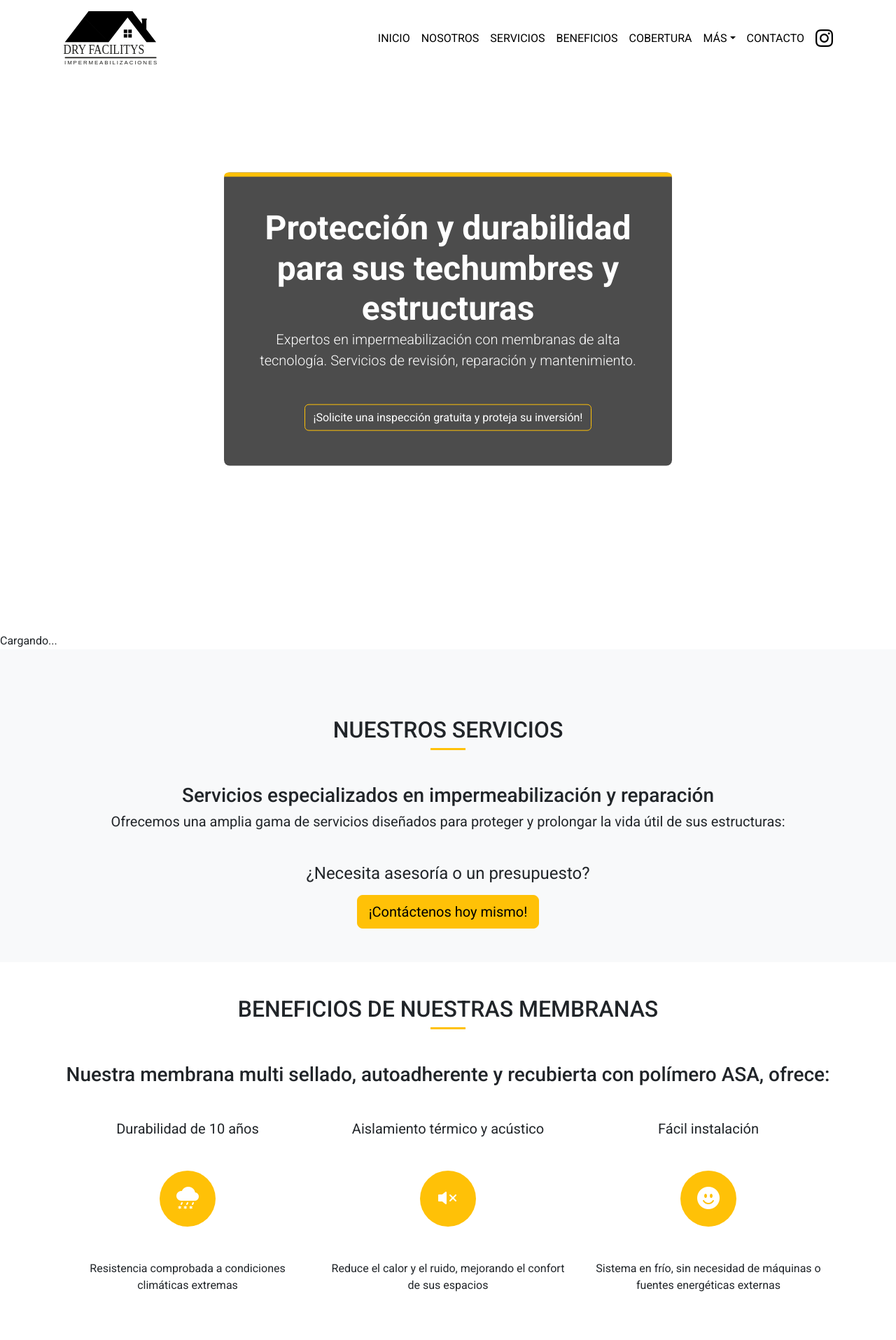
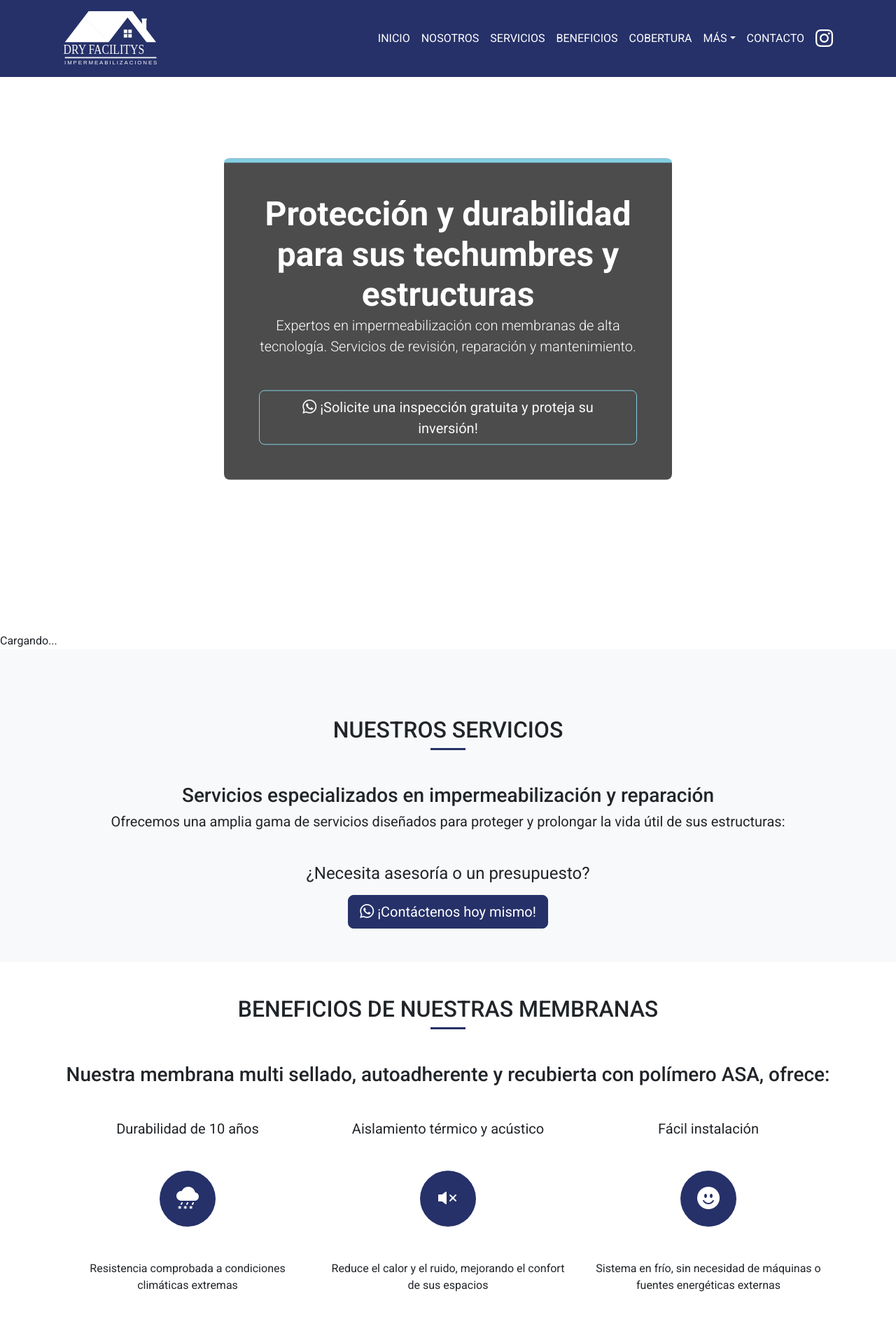
Before and after one commit to jaggerv/dryfacilitys, a React (Vite) app: page / in a window 1280 px wide. Shown: the top 1915 px of the page at 70% size. Built offline with nearby package versions, Linux system fonts and the light colour scheme; no server answers.

Commit message:
cambio de colores + icono wsp añadido

```diff
--- a/src/App.css
+++ b/src/App.css
@@ -61,7 +61,7 @@ h2 {
     transform: translateX(-50%); /* Ajusta la barra al centro */
     width: 50px; /* Ancho de la barra */
     height: 3px; /* Grosor de la barra */
-    background-color: #ffc107; /* Color verde */
+    background-color:#263169;
   }
 
 h3 {
@@ -79,7 +79,7 @@ h5 {
 }
 
 .navbar{
-    background-color: #ffffff !important;
+    background-color: #263169 !important;
 }
 
 .hero-section {
@@ -131,7 +131,7 @@ h5 {
     margin: auto;
   }
 
-  /* Barra verde en la parte superior */
+  /* Barra en la parte superior */
   .hero-content::before {
     content: "";
     position: absolute;
@@ -139,8 +139,18 @@ h5 {
     left: 0;
     width: 100%;
     height: 6px;
-    background-color: #ffc107; /* Color verde success de Bootstrap */
+    background-color: #83cee3; /* Color verde success de Bootstrap */
     border-radius: 8px 8px 0 0; /* Opcional: redondear la parte superior */
+  }
+
+  .outlineButton{
+    border-color: #83cee3;
+  }
+
+  .outlineButton:hover{
+    border-color: #83cee3;
+    background-color: #83cee3;
+    color: white;
   }
 
   /* Asegurando que el contenido esté en el cuadro */
@@ -156,24 +166,26 @@ h5 {
     display: flex;
     justify-content: center;
     align-items: center;
-    background-color: #28a745;  /* Color success */
+    background-color: #263169;  /* Color success */
     border-radius: 50%;  /* Hacemos el círculo */
     margin: 0 auto;
+    color: white;
   }
 
 /* Aseguramos que los enlaces del navbar tengan un color de texto por defecto */
 .navbar-nav .nav-link {
-    color: #000; /* Color de texto por defecto */
+    color: white; /* Color de texto por defecto */
   }
 
   /* Estilo cuando el mouse pasa sobre el enlace */
   .navbar-nav .nav-link:hover {
-    color: #ffc107 !important; /* Color verde cuando se pasa el mouse */
+
+    color: #83cee3  !important; /* Color verde cuando se pasa el mouse */
   }
 
   /* Aseguramos que el enlace activo tenga el color verde también */
   .navbar-nav .nav-link.active {
-    color:#ffc107 !important;
+    color:#83cee3  !important;
   }
 
 .serviceImg{
@@ -204,14 +216,14 @@ h5 {
   }
 
   /* Sobrescribir el color de fondo cuando el item está activo (seleccionado) */
-.nav-dropdown .dropdown-item.active {
-    background-color: #ffc107 !important; /* Verde de Bootstrap - success */
+  .nav-dropdown .dropdown-item.active {
+    background-color:#83cee3 !important; /* Verde de Bootstrap - success */
     color: white !important; /* Asegura que el texto sea blanco cuando esté activo */
   }
 
   /* Cambiar el color de fondo al pasar el mouse (hover) */
   .nav-dropdown .dropdown-item:hover {
-    background-color: #ffc107 !important; /* Verde de Bootstrap - success */
+    background-color: #bae2ec !important; /* Verde de Bootstrap - success */
     color: white !important; /* Texto blanco en el hover */
   }
 
@@ -232,7 +244,7 @@ h5 {
   .dropdown-Navbr {
     cursor: pointer;
     text-decoration: none;
-    color: black;
+    color: white;
   }
 
   .custom-image{
@@ -291,3 +303,25 @@ h5 {
   .hero-content button {
     font-size: 1.1rem;
   }
+
+  .dropdown-menu.show{
+    background-color: #83cee3;
+  }
+
+  .dryButton {
+    background-color: #263169;
+    border-color: #263169;
+  }
+
+  .dryButton:hover, .dryButton:active{
+    background-color: #83cee3;
+    border-color: #83cee3;
+  }
+
+  .iconColorContact{
+    color: #263169;
+  }
+
+  .iconColorFooter{
+    color: white;
+  }
--- a/src/components/AboutUs.jsx
+++ b/src/components/AboutUs.jsx
@@ -67,7 +67,7 @@ export default function AboutUs() {
                 </li>
               </ul>
             </Container>
-            <Button variant="warning" onClick={toggleModal} className="m-3">
+            <Button onClick={toggleModal} className="m-3 dryButton">
               Ver Videos
             </Button>
           </Col>
--- a/src/components/Benefits.jsx
+++ b/src/components/Benefits.jsx
@@ -13,22 +13,22 @@ export default function Benefits() {
                 <Row className="my-5">
                     <Col md={4}>
                         <h5 className="text-center">Durabilidad de 10 años</h5>
-                        <Figure className="bg-warning benefit-circle my-5">
-                            <i className="bi bi-cloud-sleet-fill text-white fs-2"></i>
+                        <Figure className="benefit-circle my-5">
+                            <i className="bi bi-cloud-sleet-fill fs-2"></i>
                         </Figure>
                         <p className="text-center">Resistencia comprobada a condiciones climáticas extremas</p>
                     </Col>
                     <Col md={4}>
                         <h5 className="text-center">Aislamiento térmico y acústico</h5>
-                        <Figure className="bg-warning benefit-circle my-5">
-                                <i className="bi bi-volume-mute-fill text-white fs-2"></i>
+                        <Figure className="benefit-circle my-5">
+                                <i className="bi bi-volume-mute-fill fs-2"></i>
                         </Figure>
                         <p className="text-center">Reduce el calor y el ruido, mejorando el confort de sus espacios</p>
                     </Col>
                     <Col md={4}>
                         <h5 className="text-center">Fácil instalación</h5>
-                        <Figure className="bg-warning benefit-circle my-5">
-                        <i className="bi bi-emoji-smile-fill text-white fs-2"></i>
+                        <Figure className="benefit-circle my-5">
+                        <i className="bi bi-emoji-smile-fill fs-2"></i>
                         </Figure>
                         <p className="text-center">Sistema en frío, sin necesidad de máquinas o fuentes energéticas externas</p>
                     </Col>
@@ -37,15 +37,15 @@ export default function Benefits() {
                     <Col md={2}></Col>
                     <Col md={4}>
                             <h5 className="text-center">Resistencia a los rayos UV</h5>
-                            <Figure className="bg-warning benefit-circle my-5">
-                                <i className="bi bi-sun-fill text-white fs-2"></i>
+                            <Figure className="benefit-circle my-5">
+                                <i className="bi bi-sun-fill fs-2"></i>
                             </Figure>
                             <p className="text-center">Mantiene su color y propiedades incluso bajo exposición solar prolongada</p>
                     </Col>
                     <Col md={4} sm={0}>
                             <h5 className="text-center">Excelente adherencia</h5>
-                            <Figure className="bg-warning benefit-circle my-5">
-                                <i className="bi bi-hand-thumbs-up-fill text-white fs-2"></i>
+                            <Figure className="benefit-circle my-5">
+                                <i className="bi bi-hand-thumbs-up-fill fs-2"></i>
                             </Figure>
                             <p className="text-center">Garantiza una cobertura uniforme y duradera</p>
                     </Col>
--- a/src/components/ContactForm.jsx
+++ b/src/components/ContactForm.jsx
@@ -56,13 +56,13 @@ export default function ContactForm() {
             <h4 className="text-start">Información de contacto</h4>
             <ul className="list-unstyled">
               <li className="my-3">
-                <i className="bi bi-telephone text-warning"></i> +56 9 8305 6957
+                <i className="bi bi-telephone iconColorContact"></i> +56 9 8305 6957
               </li>
               <li className="my-3">
-                <i className="bi bi-envelope-at text-warning"></i> contacto@dryfacilitys.cl
+                <i className="bi bi-envelope-at iconColorContact"></i> contacto@dryfacilitys.cl
               </li>
               <li className="my-3">
-                <i className="bi bi-geo-alt text-warning"></i> Puerto Varas, Región de Los Lagos
+                <i className="bi bi-geo-alt iconColorContact"></i> Puerto Varas, Región de Los Lagos
               </li>
             </ul>
           </Container>
@@ -103,7 +103,7 @@ export default function ContactForm() {
                   required
                 ></textarea>
               </div>
-              <Button variant="warning" type="submit" disabled={isSubmitting}>
+              <Button type="submit" className="dryButton" disabled={isSubmitting}>
                 {isSubmitting ? "Enviando..." : "Enviar"}
               </Button>
             </form>
--- a/src/components/Faq.jsx
+++ b/src/components/Faq.jsx
@@ -39,7 +39,7 @@ const Faq = () => {
       <Col md={8}>
         <Container className="faq-section">
           <h2>Preguntas Frecuentes</h2>
-          <Accordion defaultActiveKey="0" className="faq-list pb-5" flush>
+          <Accordion defaultActiveKey="none" className="faq-list pb-5" flush>
             {faqData.length > 0 ? (
               faqData.map((faq, index) => (
                 <Accordion.Item key={faq.id} eventKey={index.toString()}>
--- a/src/components/Footer.jsx
+++ b/src/components/Footer.jsx
@@ -11,13 +11,13 @@ export default function Footer() {
             {/* Usar el SVG importado */}
             <Image src={dryWhite2} className="logoFooter py-3" alt="Logo Dry Facilitys" />
             <ul className="list-unstyled text-md-start text-center">
-              <li className="my-3"><i className="bi bi-geo-alt text-warning"></i> Cobertura</li>
+              <li className="my-3"><i className="bi bi-geo-alt iconColorFooter"></i> Cobertura</li>
               <li>Puerto Varas</li>
               <li>Santiago</li>
               <li>Concepción</li>
               <li>Valdivia</li>
-              <li className="my-3"><i className="bi bi-telephone text-warning"></i> +56 9 8305 6957</li>
-              <li className="my-3"><i className="bi bi-envelope-at text-warning"></i> contacto@dryfacilitys.cl</li>
+              <li className="my-3"><i className="bi bi-telephone iconColorFooter"></i> +56 9 8305 6957</li>
+              <li className="my-3"><i className="bi bi-envelope-at iconColorFooter"></i> contacto@dryfacilitys.cl</li>
             </ul>
             <Container className="d-flex justify-content-start justify-content-center justify-content-md-start">
               <a href="https://instagram.com/dryfacilitys" target="_blank" className="text-white">
--- a/src/components/Header.jsx
+++ b/src/components/Header.jsx
@@ -3,7 +3,7 @@ import { Navbar, Nav, Container, NavDropdown } from "react-bootstrap";
 import { Link } from "react-scroll";
 import "bootstrap-icons/font/bootstrap-icons.css";
 import "../App.css";
-import icon from "../assets/dry_black2.svg";  // Importa el icono
+import icon from "../assets/dry_white2.svg";  // Importa el icono
 
 export default function Header() {
   const [isMobile, setIsMobile] = useState(false);
@@ -20,7 +20,7 @@ export default function Header() {
   }, []);
 
   return (
-    <Navbar bg="light" variant="light" expand="lg" fixed="top">
+    <Navbar bg="dark" variant="dark" expand="lg" fixed="top">
       <Container>
         <Navbar.Brand>
           <a href="#inicio">
--- a/src/components/Hero.jsx
+++ b/src/components/Hero.jsx
@@ -51,8 +51,8 @@ export default function Hero() {
           <p className="lead mb-5">
             Expertos en impermeabilización con membranas de alta tecnología. Servicios de revisión, reparación y mantenimiento.
           </p>
-          <Button variant="outline-warning" className="text-white" size="md" target="_blank" href="https://wa.me/56983056957">
-            ¡Solicite una inspección gratuita y proteja su inversión!
+          <Button variant="outline-light" className="outlineButton" size="lg" target="_blank" href="https://wa.me/56983056957">
+          <i className="bi bi-whatsapp"></i> ¡Solicite una inspección gratuita y proteja su inversión!
           </Button>
         </div>
       </Container>
--- a/src/components/Services.jsx
+++ b/src/components/Services.jsx
@@ -60,12 +60,12 @@ const Services = () => {
         <h4>¿Necesita asesoría o un presupuesto?</h4>
         <Container className="d-flex justify-content-center align-items-center pt-2 pb-5 content-center">
           <Button
-            variant="warning"
             size="lg"
             target="_blank"
             href="https://wa.me/56983056957"
+            className="dryButton"
           >
-            ¡Contáctenos hoy mismo!
+            <i className="bi bi-whatsapp"></i> ¡Contáctenos hoy mismo!
           </Button>
         </Container>
       </Container>
```
